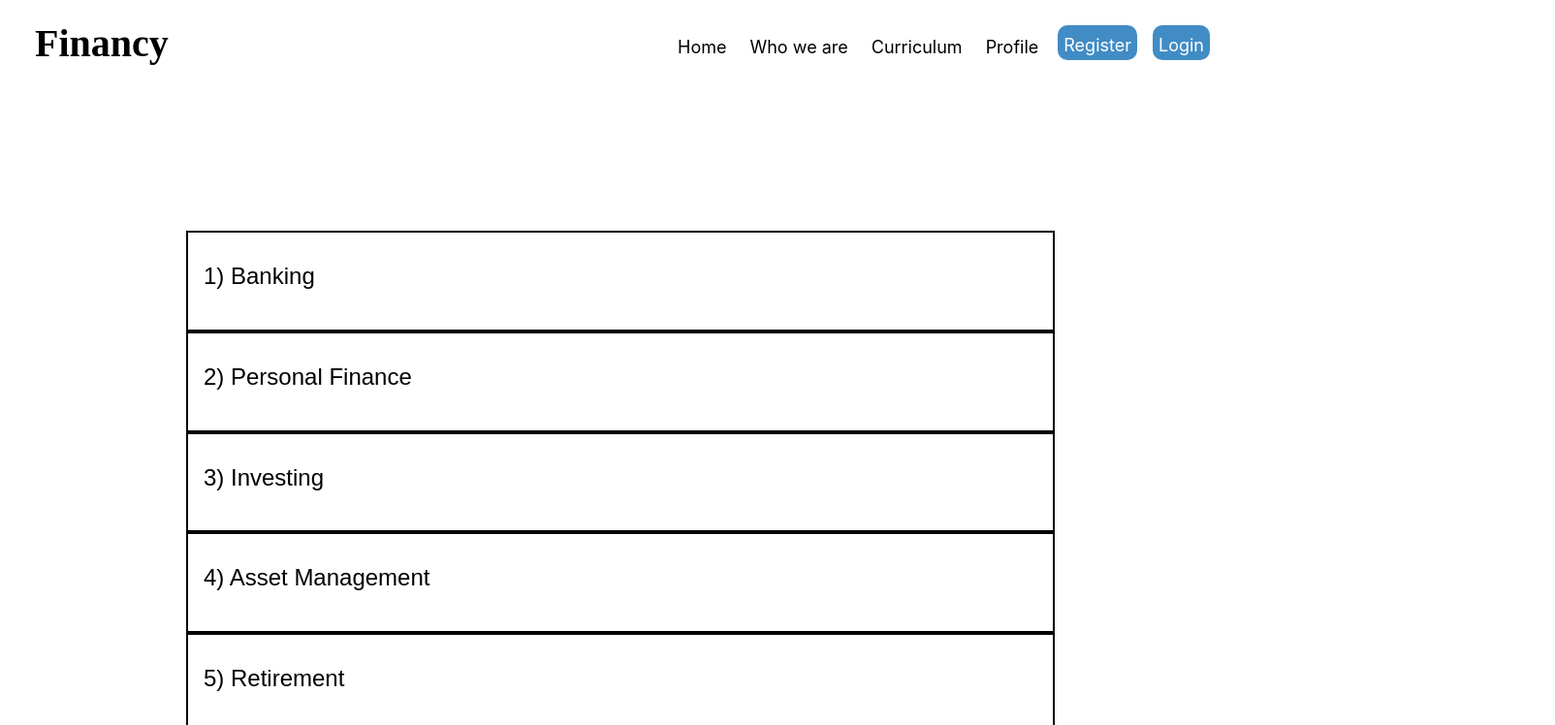
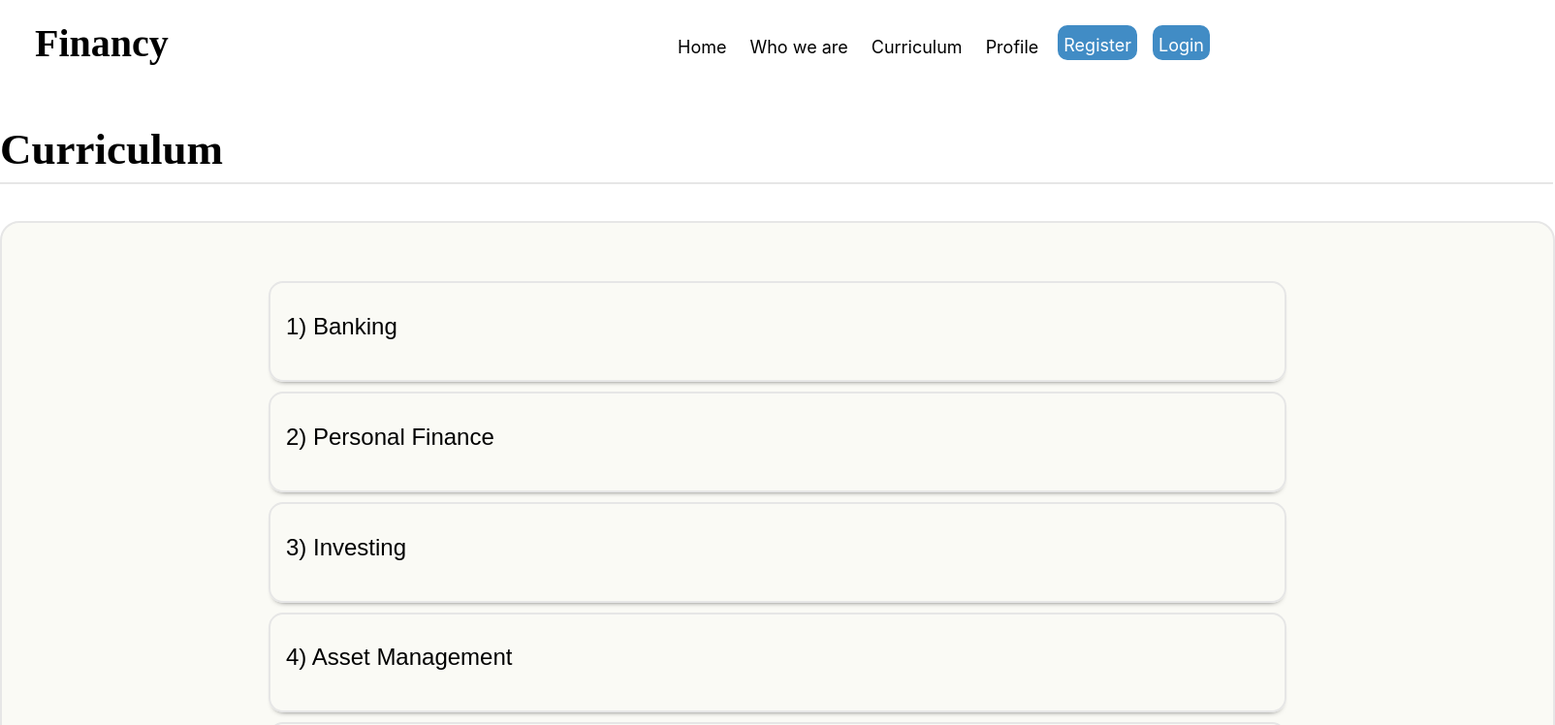
Before and after one commit to Verlias/Financy, a React (Vite) app in the folder client/: page /Learn in a window 1280 px wide. Shown: the top 748 px of the page at 97% size, 1604 px wide, since content can reach past the window. Built offline with nearby package versions, Linux system fonts and the light colour scheme.

Commit message:
Restyled the Learning Page {Learn.jsx}

```diff
--- a/client/src/About-Page/About.module.css
+++ b/client/src/About-Page/About.module.css
@@ -1,6 +1,6 @@
 
 .AboutSection{
-    width:1000px;
+    width:1400px;
     margin:auto;
     margin-top:75px;
     display:flex;
@@ -12,6 +12,7 @@
 .AboutHeadLine{
     font-size:45px;
     font-family:Newsreader;
+    margin-bottom:auto;
 }
 
 .LineBreak{
--- a/client/src/Learn-Page/Learn.jsx
+++ b/client/src/Learn-Page/Learn.jsx
@@ -50,6 +50,11 @@ function Learn(){
     return(
         <>
             <NavBar />
+            <div className={styles.HeadlineLearn}>
+                <h1 className={styles.LearnHeadLineContent}>Curriculum</h1>
+                <hr className={styles.LineBreak}></hr>
+            </div>
+            <main className={styles.MainLearnSection}>
                 <section className={styles.LearnSection}>
                     <div>
                         <h2>
@@ -93,6 +98,7 @@ function Learn(){
                             </h2>
                         </div>
                 </section>
+            </main>
         </>
     )
 }
--- a/client/src/Learn-Page/Learn.module.css
+++ b/client/src/Learn-Page/Learn.module.css
@@ -1,39 +1,78 @@
 
+.MainLearnSection{
+    background-color:#FAFAF5;
+    border:2px solid #E6E6E6;
+    border-radius:20px;
+    display:flex;
+    align-items:center;
+    justify-content:center;
+    margin:auto;
+    margin-top:30px;
+    padding:50px;
+    height:100%;
+    width:1500px;
+
+}
+
+.HeadlineLearn{
+    display:flex;
+    flex-direction: column;
+    align-items: center;
+    justify-self: center;
+    width:1600px;
+    margin:auto;
+    margin-top:10px;
+}
+.LearnHeadLineContent{
+    font-size:45px;
+    font-family:Newsreader;
+    margin-right:auto;
+    margin-bottom:auto;
+}
+
+.LineBreak{
+    border:1px solid #E6E6E6;
+    width:100%;
+}
 
 .LearnSection{
-
     display:flex;
     flex-direction:column;
-
     justify-content: center;
     margin:auto;
-    margin-top:150px;
     width:70%;
+
 }
 
 .LearnSection > div{
     color:blue;
-    border:2px solid black;
+    border:2px solid #E6E6E6;
+    border-radius: 15px;
+    margin-top:10px;
     padding:10px;
     text-align: left;
+    box-shadow: 0 4px 6px -6px black;
 }
 
 /*Styling for When you Hover over the Topics */
 .LearnSection > div > h2:hover{
-    color:gray;
+    color:blue;
 }
 
 /* Button Styling */
 .button{
     border:0;
-    background-color:white;
+    background-color:#FAFAF5;
     font-size:1em;
     margin-bottom:10px;
 }
 
 .EducationSection{
-    border:2px solid grey;
+    border:2px solid #E6E6E6;
+    border-radius: 15px;
     padding:10px;
+    margin-top:10px;
+    box-shadow: 0 4px 6px -6px black;
 
 }
 
```
Lines whose indentation alone changed are shown as unchanged.
